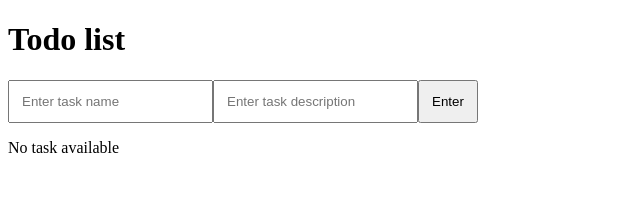
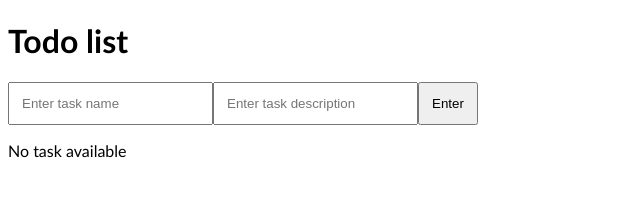
Before and after one commit to ImpudentBlaster/Todo, a React (Create React App) app: page / in a window 1280 px wide. Shown: the top 210 px of the page, without its empty margins (0-640 px from the left). Built offline with nearby package versions, Linux system fonts and the light colour scheme.

Commit message:
Update App.css

```diff
--- a/src/App.css
+++ b/src/App.css
@@ -1,3 +1,8 @@
+body{
+    font-family:'Trebuchet MS', 'Lucida Sans Unicode', 'Lucida Grande', 'Lucida Sans', Arial, sans-serif;
+}
+
+
 .design{
     text-decoration: line-through;
 }
```
